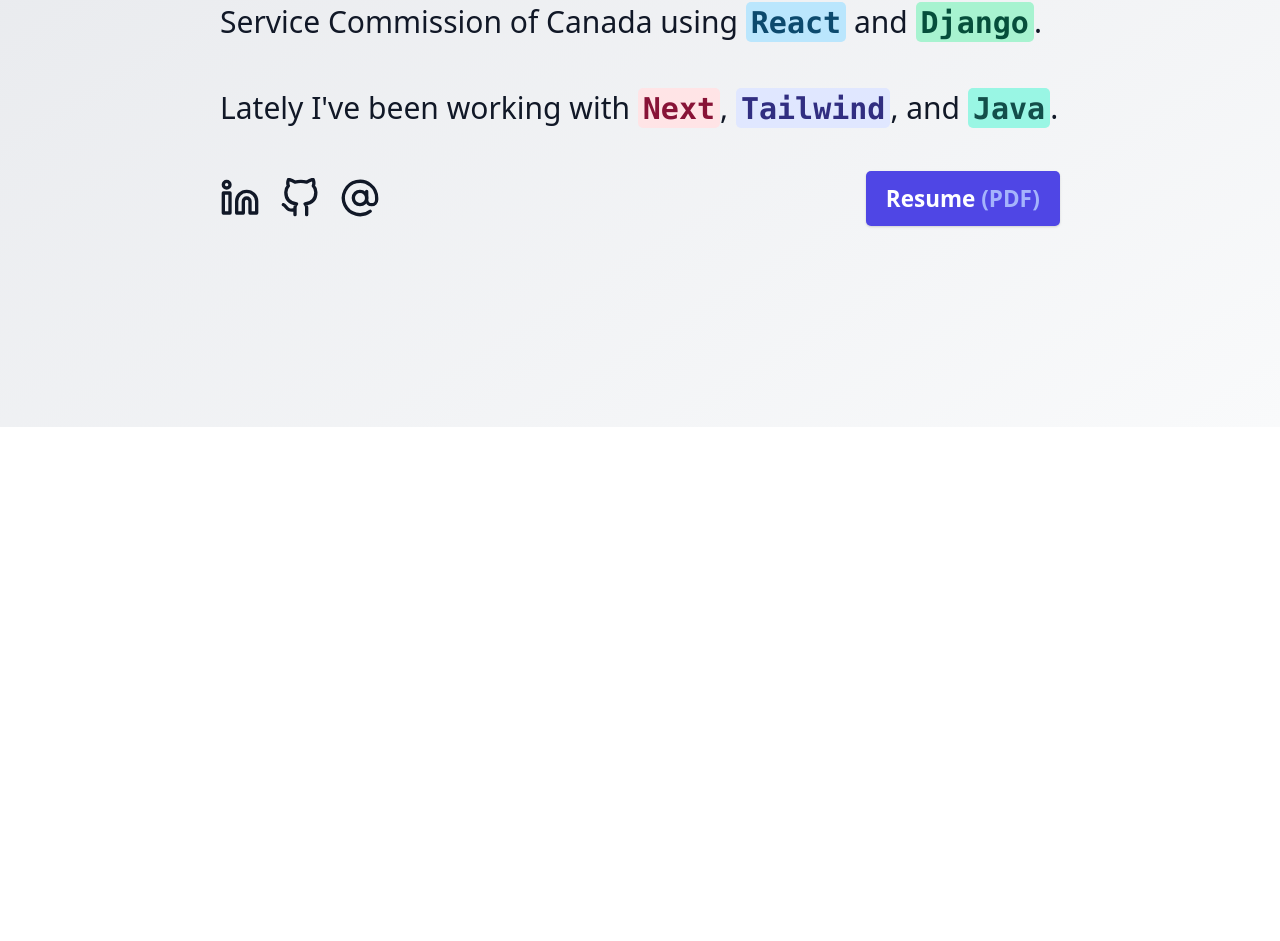
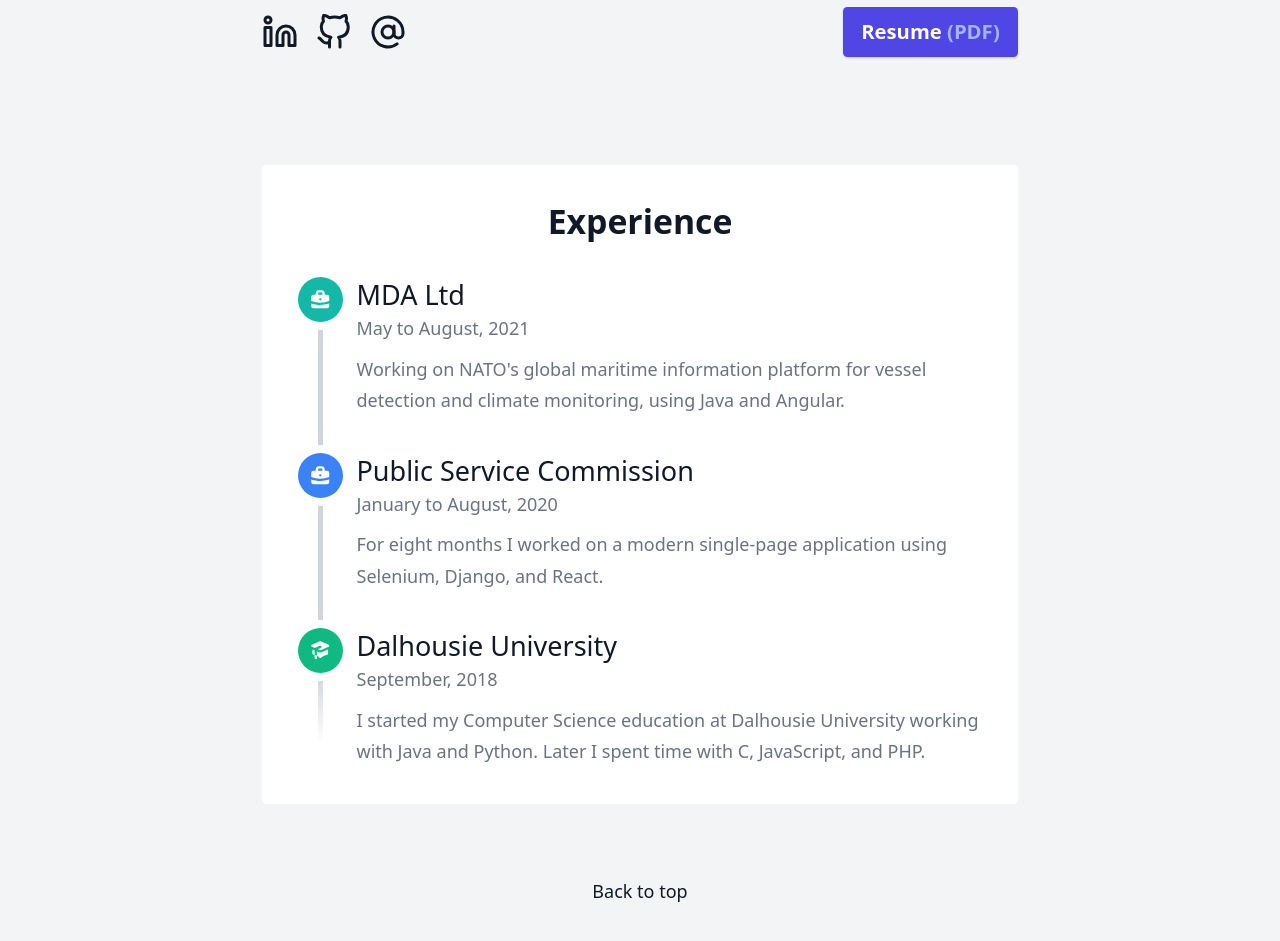
Before and after one commit to kentrichards/personal-site, a Next.js app: page / in a window 1280 px wide. Shown: the part 373-1314 px from the top of the page. Before the commit the page ends 800 px from the top, so only its background shows below. Built offline with nearby package versions, Linux system fonts and the light colour scheme.

Commit message:
experience section added updated to JIT added classnames

```diff
--- /dev/null
+++ b/components/schoolIcon.tsx
@@ -0,0 +1,13 @@
+// academic-cap.svg, via https://heroicons.com/
+const SchoolIcon = () => (
+  <svg
+    xmlns="http://www.w3.org/2000/svg"
+    className="h-5 w-5 text-white dark:text-gray-700"
+    viewBox="0 0 20 20"
+    fill="currentColor"
+  >
+    <path d="M10.394 2.08a1 1 0 00-.788 0l-7 3a1 1 0 000 1.84L5.25 8.051a.999.999 0 01.356-.257l4-1.714a1 1 0 11.788 1.838L7.667 9.088l1.94.831a1 1 0 00.787 0l7-3a1 1 0 000-1.838l-7-3zM3.31 9.397L5 10.12v4.102a8.969 8.969 0 00-1.05-.174 1 1 0 01-.89-.89 11.115 11.115 0 01.25-3.762zM9.3 16.573A9.026 9.026 0 007 14.935v-3.957l1.818.78a3 3 0 002.364 0l5.508-2.361a11.026 11.026 0 01.25 3.762 1 1 0 01-.89.89 8.968 8.968 0 00-5.35 2.524 1 1 0 01-1.4 0zM6 18a1 1 0 001-1v-2.065a8.935 8.935 0 00-2-.712V17a1 1 0 001 1z" />
+  </svg>
+)
+
+export default SchoolIcon
--- /dev/null
+++ b/components/timeline.tsx
@@ -0,0 +1,74 @@
+import classnames from 'classnames'
+
+import WorkIcon from './workIcon'
+import SchoolIcon from './schoolIcon'
+
+const timeline = [
+  {
+    id: 1,
+    title: 'MDA Ltd',
+    description:
+      "Working on NATO's global maritime information platform for vessel detection and climate monitoring, using Java and Angular.",
+    date: 'May to August, 2021',
+    icon: WorkIcon,
+    iconBackground: 'bg-teal-500'
+  },
+  {
+    id: 2,
+    title: 'Public Service Commission',
+    description:
+      'For eight months I worked on a modern single-page application using Selenium, Django, and React.',
+    date: 'January to August, 2020',
+    icon: WorkIcon,
+    iconBackground: 'bg-blue-500'
+  },
+  {
+    id: 3,
+    title: 'Dalhousie University',
+    description:
+      'I started my Computer Science education at Dalhousie University working with Java and Python. Later I spent time with C, JavaScript, and PHP.',
+    date: 'September, 2018',
+    icon: SchoolIcon,
+    iconBackground: 'bg-green-500'
+  }
+]
+
+const Timeline = () => (
+  <div>
+    {timeline.map((entry, index) => (
+      <div key={entry.id} className="flex space-x-3">
+        <div className="flex flex-col items-center">
+          <div
+            className={classnames(
+              entry.iconBackground,
+              'h-10 w-10 rounded-full flex-shrink-0 flex items-center justify-center ring-8 ring-white dark:ring-gray-700 z-10'
+            )}
+          >
+            <entry.icon />
+          </div>
+          {index !== timeline.length - 1 ? (
+            <div className="bg-gray-300 dark:bg-gray-600 h-full w-1" />
+          ) : (
+            <div className="h-full sm:h-1/2 w-1 bg-gradient-to-b from-gray-300 dark:from-gray-600 to-transparent" />
+          )}
+        </div>
+
+        <div>
+          <p className="text-xl xs:text-2xl leading-none">{entry.title}</p>
+          <p className="text-gray-500 dark:text-gray-400">{entry.date}</p>
+          {index !== timeline.length - 1 ? (
+            <p className="text-gray-500 dark:text-gray-400 mt-2 mb-8">
+              {entry.description}
+            </p>
+          ) : (
+            <p className="text-gray-500 dark:text-gray-400 mt-2">
+              {entry.description}
+            </p>
+          )}
+        </div>
+      </div>
+    ))}
+  </div>
+)
+
+export default Timeline
--- /dev/null
+++ b/components/workIcon.tsx
@@ -0,0 +1,18 @@
+// briefcase.svg, via https://heroicons.com/
+const WorkIcon = () => (
+  <svg
+    xmlns="http://www.w3.org/2000/svg"
+    className="h-5 w-5 text-white dark:text-gray-700"
+    viewBox="0 0 20 20"
+    fill="currentColor"
+  >
+    <path
+      fillRule="evenodd"
+      d="M6 6V5a3 3 0 013-3h2a3 3 0 013 3v1h2a2 2 0 012 2v3.57A22.952 22.952 0 0110 13a22.95 22.95 0 01-8-1.43V8a2 2 0 012-2h2zm2-1a1 1 0 011-1h2a1 1 0 011 1v1H8V5zm1 5a1 1 0 011-1h.01a1 1 0 110 2H10a1 1 0 01-1-1z"
+      clipRule="evenodd"
+    />
+    <path d="M2 13.692V16a2 2 0 002 2h12a2 2 0 002-2v-2.308A24.974 24.974 0 0110 15c-2.796 0-5.487-.46-8-1.308z" />
+  </svg>
+)
+
+export default WorkIcon
--- a/package.json
+++ b/package.json
@@ -18,6 +18,7 @@
     "@typescript-eslint/eslint-plugin": "^4.22.0",
     "@typescript-eslint/parser": "^4.22.0",
     "autoprefixer": "^10.2.5",
+    "classnames": "^2.3.1",
     "eslint": "^7.24.0",
     "eslint-config-prettier": "^8.2.0",
     "eslint-plugin-prettier": "^3.3.1",
--- a/pages/index.tsx
+++ b/pages/index.tsx
@@ -1,11 +1,24 @@
 import HeroArticle from '../components/heroArticle'
 import SocialContainer from '../components/socialContainer'
+import Timeline from '../components/timeline'
 
 const Home = () => {
   return (
     <>
-      <HeroArticle />
-      <SocialContainer />
+      <div className="space-y-8">
+        <HeroArticle />
+        <SocialContainer />
+      </div>
+      <div className="bg-white dark:bg-gray-700 rounded p-8 space-y-8 mt-12 sm:mt-24">
+        <h2 className="text-3xl font-semibold text-center">Experience</h2>
+        <Timeline />
+      </div>
+      <a
+        href="#"
+        className="mt-12 sm:mt-16 text-center block hover:underline focus-visible:outline-black dark:focus-visible:outline-white"
+      >
+        Back to top
+      </a>
     </>
   )
 }
--- a/styles/globals.css
+++ b/styles/globals.css
@@ -4,7 +4,7 @@
 
 @layer base {
   body {
-    @apply h-screen flex flex-col items-center justify-start lg:justify-center text-gray-900 dark:text-gray-300 bg-gradient-to-br from-gray-200 to-gray-50 dark:from-gray-900 dark:to-gray-800;
+    @apply text-gray-900 dark:text-gray-300 bg-gray-100 dark:bg-gray-800;
   }
 
   html {
@@ -13,31 +13,31 @@
 
   @screen lg {
     html {
-      @apply text-xl;
+      @apply text-lg;
     }
   }
 
   @screen 2xl {
     html {
-      @apply text-2xl;
+      @apply text-xl;
     }
   }
 
   @screen 3xl {
     html {
-      @apply text-3xl;
+      @apply text-2xl;
     }
   }
 
   @screen 4xl {
     html {
-      @apply text-4xl;
+      @apply text-3xl;
     }
   }
 
   @screen 5xl {
     html {
-      @apply text-5xl;
+      @apply text-4xl;
     }
   }
 }
@@ -45,11 +45,11 @@
 @layer components {
   /* Layout components */
   .layout-outer {
-    @apply px-8 py-12 md:pt-32 lg:py-0;
+    @apply px-8 py-12 md:py-16;
   }
 
   .layout-inner {
-    @apply max-w-2xl mx-auto space-y-8;
+    @apply max-w-2xl mx-auto;
   }
 
   /* Home components */
@@ -100,7 +100,7 @@
   }
 
   .icon {
-    @apply w-8 h-8 focus:outline-black dark:focus:outline-white;
+    @apply w-8 h-8 focus:outline-none focus-visible:outline-black dark:focus-visible:outline-white transform hover:rotate-12 hover:scale-110 transition-transform duration-300;
   }
 
   .resume-button {
--- a/tailwind.config.js
+++ b/tailwind.config.js
@@ -1,6 +1,7 @@
 const colors = require('tailwindcss/colors')
 
 module.exports = {
+  mode: 'jit',
   purge: ['./pages/**/*.{js,ts,jsx,tsx}', './components/**/*.{js,ts,jsx,tsx}'],
   darkMode: 'class',
   theme: {
@@ -63,10 +64,6 @@
       }
     }
   },
-  variants: {
-    extend: {
-      outline: ['dark', 'focus-visible']
-    }
-  },
+  variants: {},
   plugins: []
 }
```
Also changed, not shown: 1 other file (tests, documents, lock files or other folders).
